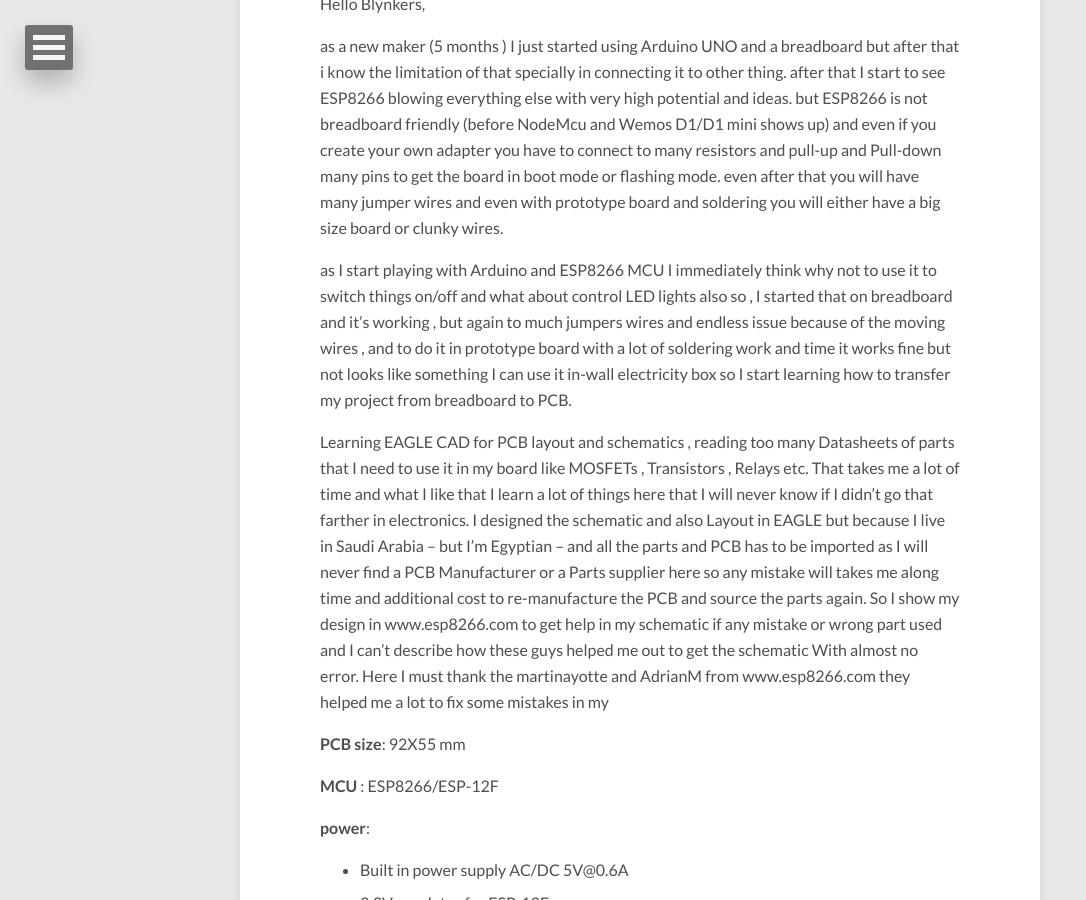
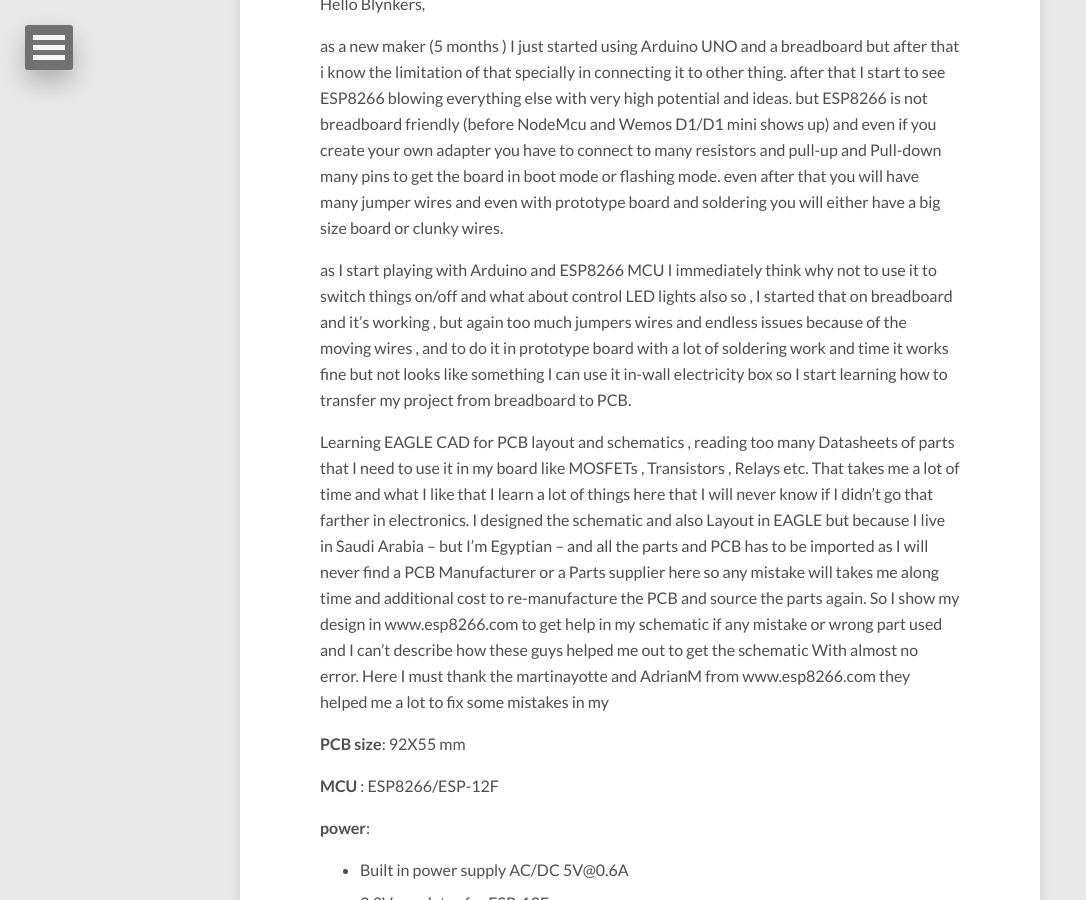
Before and after one commit to scropion86/scropion86.github.com, a Jekyll site: the page built from _posts/2016-12-10-EgyIOT-Home-Automation-PCB.md, in a window 1280 px wide and 900 px high, scrolled down 390 px. Shown: the whole window, without its empty margins (0-1086 px from the left). Built offline with Jekyll 4.4.1, drawn with Linux system fonts in a browser that asks for light colours; nearby versions of some CDN libraries; comment, search, counter and statistics services are not loaded.

Commit message:
Update 2016-12-10-EgyIOT-Home-Automation-PCB.md

```diff
--- a/_posts/2016-12-10-EgyIOT-Home-Automation-PCB.md
+++ b/_posts/2016-12-10-EgyIOT-Home-Automation-PCB.md
@@ -18,7 +18,7 @@
 
 as a new maker (5 months ) I just started using Arduino UNO and a breadboard but after that i know the limitation of that specially in connecting it to other thing. after that I start to see ESP8266 blowing everything else with very high potential and ideas. but ESP8266 is not breadboard friendly (before NodeMcu and Wemos D1/D1 mini shows up) and even if you create your own adapter you have to connect to many resistors and pull-up and Pull-down many pins to get the board in boot mode or flashing mode. even after that you will have many jumper wires and even with prototype board and soldering you will either have a big size board or clunky wires.
 
-as I start playing with Arduino and ESP8266 MCU I immediately think why not to use it to switch things on/off and what about control LED lights also so , I started that on breadboard and it's working , but again to much jumpers wires and endless issue because of the moving wires , and to do it in prototype board with a lot of soldering work and time it works fine but not looks like something I can use it in-wall electricity box so I start learning how to transfer my project from breadboard to PCB.
+as I start playing with Arduino and ESP8266 MCU I immediately think why not to use it to switch things on/off and what about control LED lights also so , I started that on breadboard and it's working , but again too much jumpers wires and endless issues because of the moving wires , and to do it in prototype board with a lot of soldering work and time it works fine but not looks like something I can use it in-wall electricity box so I start learning how to transfer my project from breadboard to PCB.
 
 Learning EAGLE CAD for PCB layout and schematics , reading too many Datasheets of parts that I need to use it in my board like MOSFETs , Transistors , Relays etc. That takes me a lot of time and what I like that I learn a lot of things here that I will never know if I didn't go that farther in electronics. I designed the schematic and also Layout in EAGLE but because I live in Saudi Arabia – but I'm Egyptian – and all the parts and PCB has to be imported as I will never find a PCB Manufacturer or a Parts supplier here so any mistake will takes me along time and additional cost to re-manufacture the PCB and source the parts again. So I show my design in www.esp8266.com to get help in my schematic if any mistake or wrong part used and I can't describe how these guys helped me out to get the schematic With almost no error. Here I must thank the martinayotte and AdrianM from www.esp8266.com they helped me a lot to fix some mistakes in my
 
```
